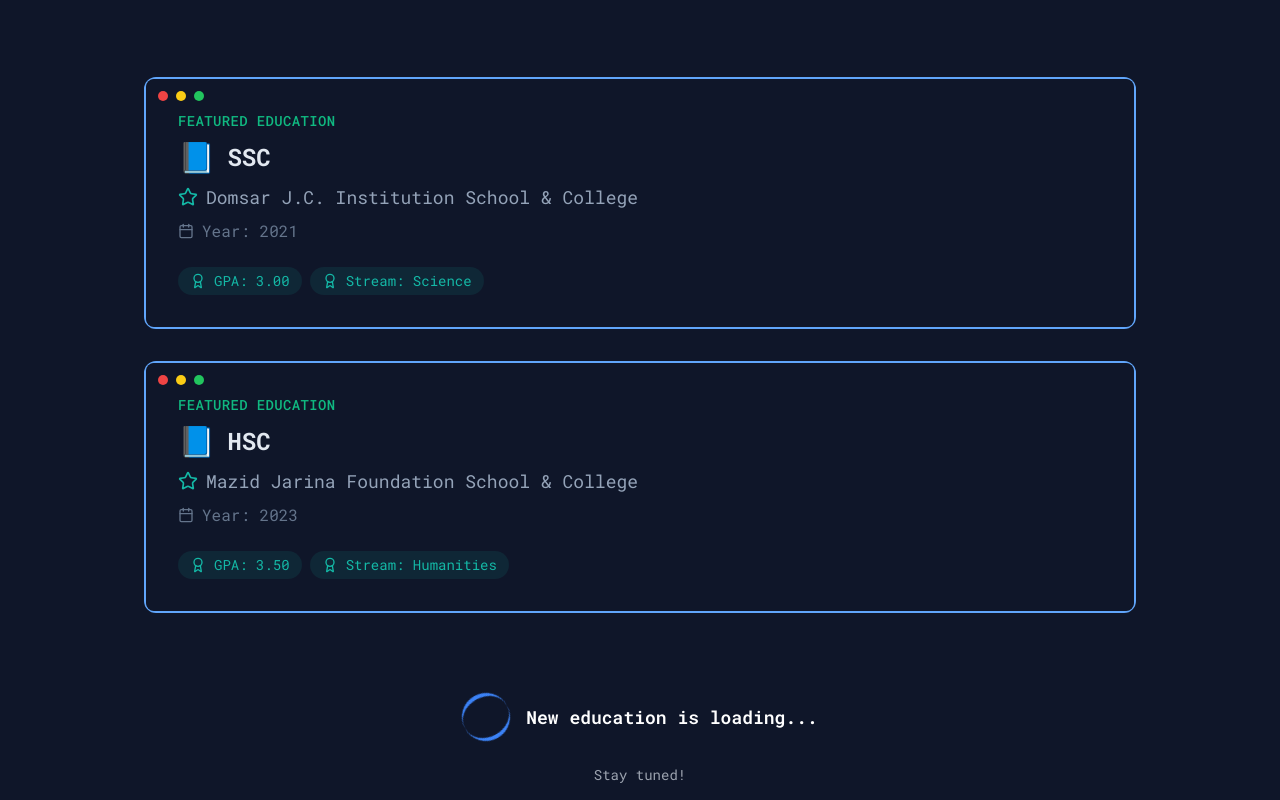
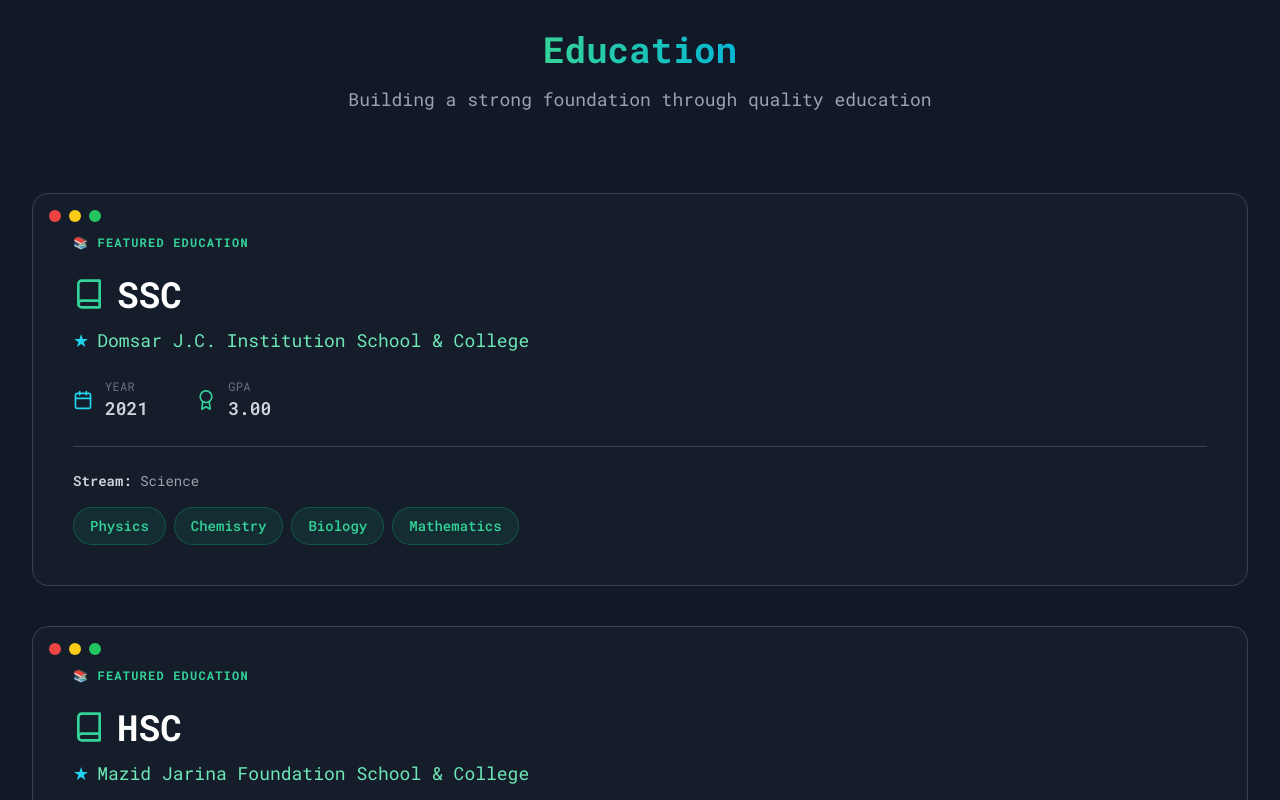
Before and after one commit to yeaminstudent5598/my-portfolio, a React (Vite) app: page / in a window 1280 px wide. Shown: the part 4720-5520 px from the top of the page. Built offline with nearby package versions, Linux system fonts and the light colour scheme.

Commit message:
Update: src/Components/Home/Education/Education.jsx

```diff
--- a/src/Components/Home/Education/Education.jsx
+++ b/src/Components/Home/Education/Education.jsx
@@ -1,130 +1,108 @@
 import React from 'react';
+import { FiBook, FiAward, FiCalendar } from 'react-icons/fi';
 
 const Education = () => {
   const educationDetails = [
     {
       degree: "SSC",
       school: "Domsar J.C. Institution School & College",
-      year: "Year: 2021",
-      gpa: "GPA: 3.00",
+      year: "2021",
+      gpa: "3.00",
       stream: "Science",
+      subjects: ["Physics", "Chemistry", "Biology", "Mathematics"]
     },
     {
       degree: "HSC",
       school: "Mazid Jarina Foundation School & College",
-      year: "Year: 2023",
-      gpa: "GPA: 3.50",
+      year: "2023",
+      gpa: "3.50",
       stream: "Humanities",
+      subjects: ["English", "Bengali", "History", "Sociology", "Geography"]
     },
   ];
 
   return (
-    <section className="min-h-screen bg-[#0f1629] py-40">
-      <div className="max-w-5xl mx-auto px-4">
-        <div className="space-y-8">
+    <section id="education" className="py-20 md:py-28 bg-gray-900 text-white">
+      <div className="px-4 sm:px-6 lg:px-8">
+        {/* Section Header */}
+        <div className="text-center mb-16 md:mb-20">
+          <h2 className="text-3xl sm:text-4xl font-extrabold mb-4">
+            <span className="text-transparent bg-clip-text bg-gradient-to-r from-emerald-400 to-cyan-500">
+              Education
+            </span>
+          </h2>
+          <p className="text-lg text-gray-400 max-w-2xl mx-auto">
+            Building a strong foundation through quality education
+          </p>
+        </div>
+
+        {/* Education Cards */}
+        <div className="space-y-8 md:space-y-10">
           {educationDetails.map((edu, index) => (
             <div
               key={index}
-              className="relative group border-2 rounded-xl transition-all duration-500 border-blue-400"
+              className="group relative border border-gray-700 rounded-2xl transition-all duration-500 hover:border-emerald-500/50 bg-gray-800/30 hover:bg-gray-800/50"
             >
-              <div className="relative rounded-lg bg-[#0f1629] p-8 transition-all duration-300 hover:bg-[#1a243a]">
-                {/* Button group (red, yellow, green) */}
-                <div className="flex justify-start gap-2 absolute top-3 left-3">
-                  <button className="w-2.5 h-2.5 bg-red-500 rounded-full transition-all hover:bg-red-600"></button>
-                  <button className="w-2.5 h-2.5 bg-yellow-400 rounded-full transition-all hover:bg-yellow-500"></button>
-                  <button className="w-2.5 h-2.5 bg-green-500 rounded-full transition-all hover:bg-green-600"></button>
+              {/* Window Controls */}
+              <div className="flex justify-start gap-2 absolute top-4 left-4">
+                <div className="w-3 h-3 bg-red-500 rounded-full hover:bg-red-600 transition-all"></div>
+                <div className="w-3 h-3 bg-yellow-400 rounded-full hover:bg-yellow-500 transition-all"></div>
+                <div className="w-3 h-3 bg-green-500 rounded-full hover:bg-green-600 transition-all"></div>
               </div>
 
-                {/* Featured Education Label */}
-                <div className="mb-2 text-emerald-500 text-sm font-medium tracking-wide">
-                  FEATURED EDUCATION
+              {/* Content */}
+              <div className="p-8 md:p-10">
+                {/* Featured Label */}
+                <div className="mb-6 text-emerald-400 text-xs font-bold tracking-widest uppercase">
+                  📚 Featured Education
                 </div>
 
-                {/* Education details */}
-                <div className="flex items-start justify-between">
-                  <div className="space-y-2">
-                    <div className="flex items-center gap-3">
-                      <span className="text-3xl">📘</span>
-                      <h3 className="text-2xl font-bold text-slate-200">{edu.degree}</h3>
-                    </div>
-                    <p className="text-lg text-slate-400 flex items-center gap-2">
-                      <svg
-                        xmlns="http://www.w3.org/2000/svg"
-                        width="24"
-                        height="24"
-                        viewBox="0 0 24 24"
-                        fill="none"
-                        stroke="currentColor"
-                        strokeWidth="2"
-                        strokeLinecap="round"
-                        strokeLinejoin="round"
-                        className="lucide lucide-star w-5 h-5 text-teal-500"
-                      >
-                        <path d="M11.525 2.295a.53.53 0 0 1 .95 0l2.31 4.679a2.123 2.123 0 0 0 1.595 1.16l5.166.756a.53.53 0 0 1 .294.904l-3.736 3.638a2.123 2.123 0 0 0-.611 1.878l.882 5.14a.53.53 0 0 1-.771.56l-4.618-2.428a2.122 2.122 0 0 0-1.973 0L6.396 21.01a.53.53 0 0 1-.77-.56l.881-5.139a2.122 2.122 0 0 0-.611-1.879L2.16 9.795a.53.53 0 0 1 .294-.906l5.165-.755a2.122 2.122 0 0 0 1.597-1.16z"></path>
-                      </svg>
+                {/* Main Info */}
+                <div className="space-y-6">
+                  {/* Degree & School */}
+                  <div>
+                    <h3 className="text-3xl md:text-4xl font-bold text-white mb-3 flex items-center gap-3">
+                      <FiBook className="text-emerald-400" size={32} />
+                      {edu.degree}
+                    </h3>
+                    <p className="text-lg text-emerald-300 flex items-center gap-2 mb-2">
+                      <span className="text-cyan-400">★</span>
                       {edu.school}
                     </p>
-                    <p className="text-slate-500 flex items-center gap-2">
-                      <svg
-                        xmlns="http://www.w3.org/2000/svg"
-                        width="24"
-                        height="24"
-                        viewBox="0 0 24 24"
-                        fill="none"
-                        stroke="currentColor"
-                        strokeWidth="2"
-                        strokeLinecap="round"
-                        strokeLinejoin="round"
-                        className="lucide lucide-calendar w-4 h-4"
-                      >
-                        <path d="M8 2v4"></path>
-                        <path d="M16 2v4"></path>
-                        <rect width="18" height="18" x="3" y="4" rx="2"></rect>
-                        <path d="M3 10h18"></path>
-                      </svg>
-                      {edu.year}
-                    </p>
+                  </div>
+
+                  {/* Year & GPA */}
+                  <div className="flex flex-col md:flex-row gap-6 md:gap-12">
+                    <div className="flex items-center gap-3 text-gray-300">
+                      <FiCalendar className="text-cyan-400" size={20} />
+                      <div>
+                        <p className="text-xs text-gray-500 uppercase tracking-wide">Year</p>
+                        <p className="text-lg font-semibold">{edu.year}</p>
+                      </div>
+                    </div>
+                    <div className="flex items-center gap-3 text-gray-300">
+                      <FiAward className="text-emerald-400" size={20} />
+                      <div>
+                        <p className="text-xs text-gray-500 uppercase tracking-wide">GPA</p>
+                        <p className="text-lg font-semibold">{edu.gpa}</p>
+                      </div>
                     </div>
                   </div>
 
-                {/* Tags */}
-                <div className="mt-6">
+                  {/* Stream & Subjects */}
+                  <div className="pt-6 border-t border-gray-700">
+                    <p className="text-sm text-gray-400 mb-4">
+                      <span className="font-semibold text-gray-300">Stream:</span> {edu.stream}
+                    </p>
                     <div className="flex flex-wrap gap-2">
-                    <div className="px-3 py-1 rounded-full bg-teal-500/10 text-teal-500 hover:bg-teal-500/20 transition-colors duration-300 flex items-center gap-2 text-sm">
-                      <svg
-                        xmlns="http://www.w3.org/2000/svg"
-                        width="24"
-                        height="24"
-                        viewBox="0 0 24 24"
-                        fill="none"
-                        stroke="currentColor"
-                        strokeWidth="2"
-                        strokeLinecap="round"
-                        strokeLinejoin="round"
-                        className="lucide lucide-award w-4 h-4"
+                      {edu.subjects.map((subject, idx) => (
+                        <span
+                          key={idx}
+                          className="px-4 py-2 rounded-full bg-emerald-500/10 text-emerald-400 border border-emerald-500/30 text-sm font-medium hover:bg-emerald-500/20 transition-colors"
                         >
-                        <path d="m15.477 12.89 1.515 8.526a.5.5 0 0 1-.81.47l-3.58-2.687a1 1 0 0 0-1.197 0l-3.586 2.686a.5.5 0 0 1-.81-.469l1.514-8.526"></path>
-                        <circle cx="12" cy="8" r="6"></circle>
-                      </svg>
-                      <span>{edu.gpa}</span>
-                    </div>
-                    <div className="px-3 py-1 rounded-full bg-teal-500/10 text-teal-500 hover:bg-teal-500/20 transition-colors duration-300 flex items-center gap-2 text-sm">
-                      <svg
-                        xmlns="http://www.w3.org/2000/svg"
-                        width="24"
-                        height="24"
-                        viewBox="0 0 24 24"
-                        fill="none"
-                        stroke="currentColor"
-                        strokeWidth="2"
-                        strokeLinecap="round"
-                        strokeLinejoin="round"
-                        className="lucide lucide-award w-4 h-4"
-                      >
-                        <path d="m15.477 12.89 1.515 8.526a.5.5 0 0 1-.81.47l-3.58-2.687a1 1 0 0 0-1.197 0l-3.586 2.686a.5.5 0 0 1-.81-.469l1.514-8.526"></path>
-                        <circle cx="12" cy="8" r="6"></circle>
-                      </svg>
-                      <span>Stream: {edu.stream}</span>
+                          {subject}
+                        </span>
+                      ))}
                     </div>
                   </div>
                 </div>
@@ -132,16 +110,15 @@ const Education = () => {
             </div>
           ))}
         </div>
-        <div className="flex flex-col items-center justify-center text-white pt-20">
-  <div className="flex items-center space-x-4">
-    <div className="animate-spin rounded-full h-12 w-12 border-t-4 border-b-4 border-blue-500"></div>
-    <p className="text-lg font-semibold">New education is loading...</p>
+
+        {/* Coming Soon Section */}
+        <div className="mt-16 md:mt-20 p-10 rounded-2xl border border-gray-700 bg-gray-800/30 text-center">
+          <div className="flex justify-center mb-4">
+            <div className="animate-spin rounded-full h-10 w-10 border-2 border-emerald-400 border-t-cyan-500"></div>
           </div>
-  <div className="mt-6 text-center">
-    <p className="text-sm text-gray-400">Stay tuned!</p>
+          <h3 className="text-xl font-bold text-white mb-2">More to Come</h3>
+          <p className="text-gray-400">Currently pursuing higher education. Stay tuned for updates! 🚀</p>
         </div>
-</div>
-
       </div>
     </section>
   );
```
Lines whose indentation alone changed are shown as unchanged.
